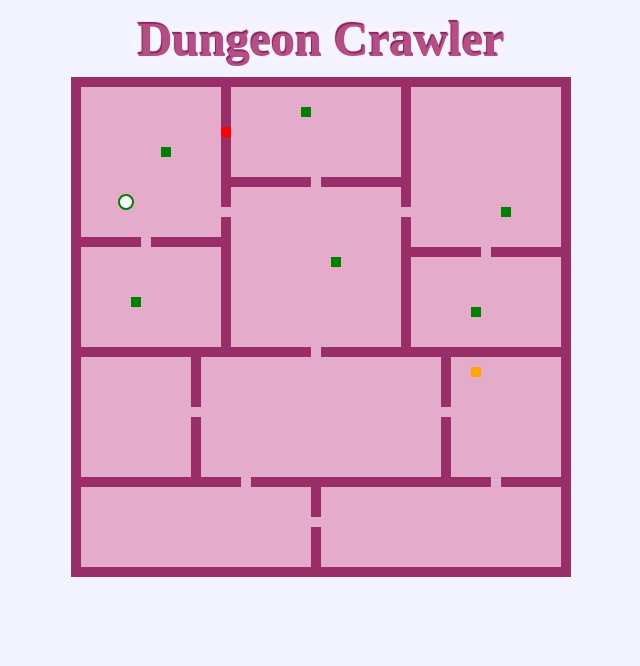
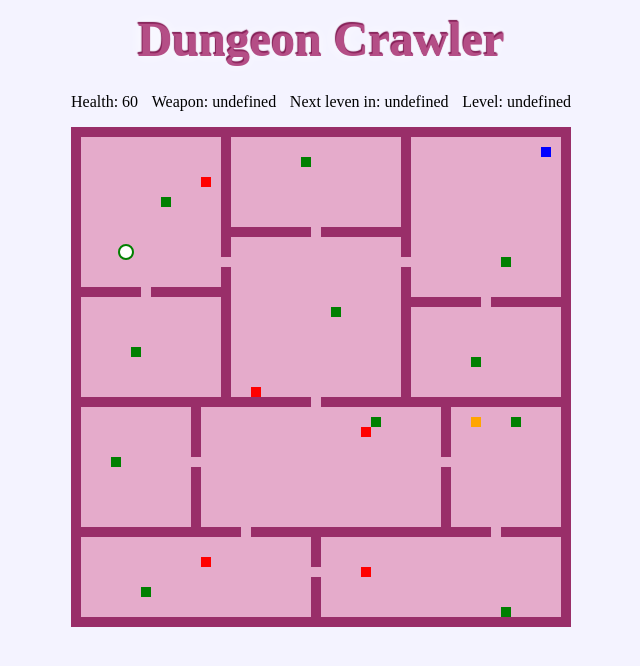
Before and after one commit to vijayabharathib/fcc-project-dungeon-crawler, a React (Create React App) app: page / in a window 1280 px wide. Shown: the top 666 px of the page, without its empty margins (319-959 px from the left). Built offline with nearby package versions, Linux system fonts and the light colour scheme.

Commit message:
inject fighters

```diff
--- a/src/scripts/components/App.js
+++ b/src/scripts/components/App.js
@@ -1,5 +1,6 @@
 import React from 'react';
 import Maze from './Maze';
+import PlayerStatus from './Player';
 
 const App = () => {
   return(
--- a/src/scripts/components/Maze.js
+++ b/src/scripts/components/Maze.js
@@ -1,5 +1,6 @@
 import React from 'react';
 import Tile from './Tile';
+import PlayerStatus from './Player';
 import {connect} from 'react-redux';
 import '../../styles/css/GameBoard.css';
 
@@ -19,12 +20,13 @@ let Maze =({state,control,dispatch})=> {
 
     return(
       <div className="c-app__container">
+        <PlayerStatus health={state.player.health} />
+        {control}
           <table className="frame">
             <tbody className="c-game__board">
                 {maze}
             </tbody>
           </table>
-        {control}
       </div>
     )
 
--- a/src/scripts/components/Player.js
+++ b/src/scripts/components/Player.js
@@ -1,14 +1,16 @@
 import React, {} from 'react';
 import '../../styles/css/Player.css';
 
-let Player = (props) => {
-
+let PlayerStatus = (props) => {
 
   return (
-    <td className={class_name}>
-    </td>
+    <ul className="player_status">
+      <li className="status_health">{`Health: ${props.health}`}</li>
+      <li className="status_weapon">{`Weapon: ${props.weapon}`}</li>
+      <li className="status_xp">{`Next leven in: ${props.xp}`}</li>
+      <li className="status_level">{`Level: ${props.level}`}</li>
+    </ul>
   );
 }
 
-
-export default Player;
+export default PlayerStatus;
--- a/src/scripts/components/Tile.js
+++ b/src/scripts/components/Tile.js
@@ -22,6 +22,9 @@ let Tile = (props) => {
     case 'FOOD':
       class_name+="food";
       break;
+    case 'DOOR':
+      class_name+="door";
+      break;
     default:
       class_name+="nobody";
       break;
--- a/src/scripts/reducers/mazeReducers.js
+++ b/src/scripts/reducers/mazeReducers.js
@@ -1,3 +1,8 @@
+let weapons={
+'SPEAR': {name: 'Spear',force: 20},
+'SWORD': {name: 'Sword',force: 30},
+'HAMMER': {name: 'Hammer',force: 10}
+}
 
 const _createNewMaze=(state)=>{
   let maze=[];
@@ -14,13 +19,17 @@ const _createNewMaze=(state)=>{
   }
   maze=_createRooms(maze);
   maze[12][5]={type: 'PLAYER'};
+  let player={
+    position: {x: 12, y: 5},
+    health: 60,
+    weapon: weapons.HAMMER
+  }
   let playerPosition={x: 12, y: 5};
-  let playerHealth=60;
-  maze[5][15]={type: 'GUARD'};
+  let playerWeapon
   return {
     maze,
     playerPosition,
-    playerHealth
+    player
   };
 }
 
@@ -53,18 +62,34 @@ const _createRooms = (maze) => {
       maze[door][line[1]]={type: 'SPACE'}
     }
   });
-  maze[29][40]={type: 'WEAPON'}
+  maze[29][40]={type: 'WEAPON',name: 'Spear',force: 20}
   let food=[
     [7,9],
     [3,23],
     [13,43],
     [22,6],
     [18,26],
-    [23,40]
+    [23,40],
+    [29,44],
+    [29,30],
+    [33,4],
+    [46,7],
+    [48,43]
   ];
   food.forEach((pie)=>{
     maze[pie[0]][pie[1]]={type: 'FOOD'};
   });
+  let guards = [
+    [5,13],
+    [43,13],
+    [26,18],
+    [44,29],
+    [30,29]
+  ];
+  guards.forEach((guard)=>{
+    maze[guard[0]][guard[1]]={type: 'GUARD',health: 60};
+  });
+  maze[2][47]={type: 'DOOR'};
   return maze;
 }
 
@@ -93,7 +118,8 @@ const _movePlayer = (state,key) => {
       break;
   }
   if(newPosition.x>0 && newPosition.y>0 && newPosition.x<50 && newPosition.y<50){
-    let nextType=state.maze[newPosition.x][newPosition.y].type;
+    let next=state.maze[newPosition.x][newPosition.y];
+    let nextType=next.type;
     if(nextType==='SPACE' || nextType==='FOOD' || nextType==='WEAPON'){
       state.maze[newPosition.x][newPosition.y].type='PLAYER';
       state.maze[x][y].type='SPACE';
@@ -103,18 +129,14 @@ const _movePlayer = (state,key) => {
 
     switch(nextType){
       case 'FOOD':
-        state.playerHealth+=20;
-        console.log(state.playerHealth);
+        state.player.health+=20;
         break;
       case 'WEAPON':
         break;
+      default:
+        break;
     }
-    // if(state.maze[newPosition.x][newPosition.y].type==='SPACE'){
-    //   state.maze[newPosition.x][newPosition.y].type='PLAYER';
-    //   state.maze[x][y].type='SPACE';
-    //   state.playerPosition.x=newPosition.x;
-    //   state.playerPosition.y=newPosition.y;
-    // }
+
   }
   return state;
 }
@@ -123,7 +145,7 @@ const mazeReducer=(state={},action)=>{
   let newState=Object.assign({},{
     maze: state.maze,
     playerPosition: state.playerPosition,
-    playerHealth: state.playerHealth
+    player: state.player
   });
   switch (action.type) {
     case 'CREATE_MAZE':
--- /dev/null
+++ b/src/styles/css/Player.css
@@ -0,0 +1,8 @@
+.player_status {
+  list-style: none;
+  display: flex;
+  align-items: center;
+  justify-content: space-between;
+  padding: 0; }
+  .player_status li {
+    display: inline-block; }
--- a/src/styles/css/Tile.css
+++ b/src/styles/css/Tile.css
@@ -23,3 +23,9 @@
 
 .c-tile--food {
   background: green; }
+
+.c-tile--door {
+  background: blue; }
+
+.c-tile--nobody {
+  background: black; }
--- /dev/null
+++ b/src/styles/scss/Player.scss
@@ -0,0 +1,10 @@
+.player_status {
+  list-style: none;
+  display: flex;
+  align-items: center;
+  justify-content: space-between;
+  padding: 0;
+  li {
+    display: inline-block;
+  }
+}
--- a/src/styles/scss/Tile.scss
+++ b/src/styles/scss/Tile.scss
@@ -31,3 +31,11 @@
 .c-tile--food {
   background: green;
 }
+
+.c-tile--door {
+  background: blue;
+}
+
+.c-tile--nobody {
+  background: black;
+}
```
